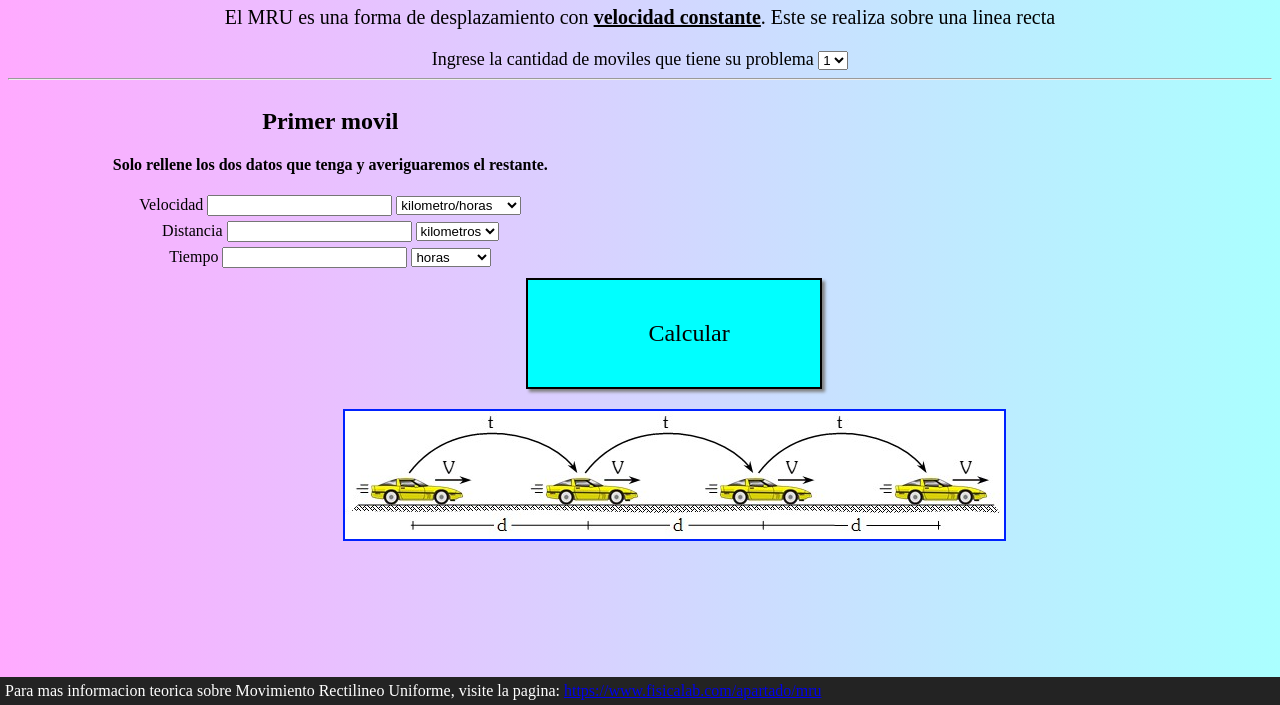
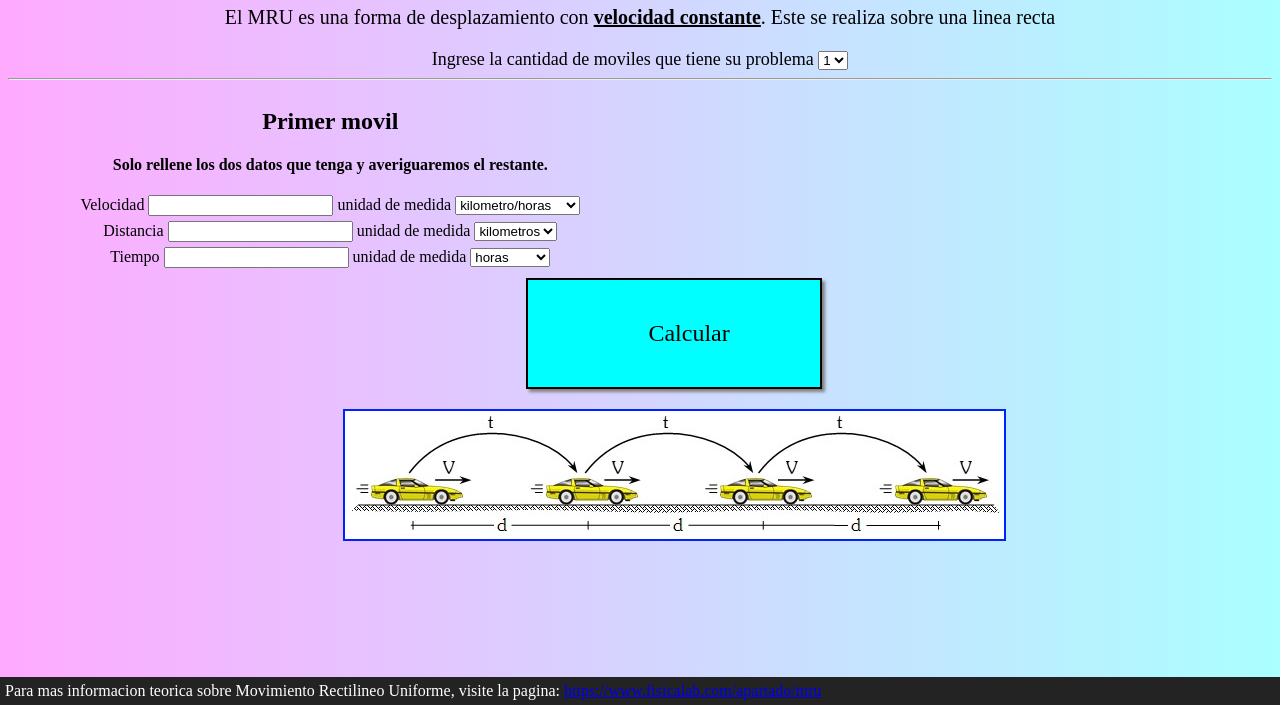
Before and after one commit to UCC-LabCompu2-Historico/proyecto2021-Garza-Degiovanni, a plain HTML site: page index.html in a window 1280 px wide. Both pictures are taken after a click on the element "Empezar". Shown: the part 95-800 px from the top of the page. Drawn offline with Linux system fonts and the light colour scheme.

Commit message:
Update index.html

```diff
--- a/index.html
+++ b/index.html
@@ -47,7 +47,7 @@
     <div>
         <label for="v1">Velocidad</label>
         <input type="number" name="velocidad" id="v1">
-        <!-- No hay label aproposito, el label seria el <input> -->
+        <label for="units-v1">unidad de medida</label>
         <select name="unidad de medida" id="units-v1">
             <option value="km/hs">kilometro/horas</option>
             <option value="m/s">metros/segundos</option>
@@ -58,6 +58,7 @@
     <div>
         <label for="x1">Distancia</label>
         <input type="number" name="distancia" id="x1">
+        <label for="units-x1">unidad de medida</label>
         <select name="unidad de medida" id="units-x1">
             <option value="km">kilometros</option>
             <option value="m">metros</option>
@@ -68,6 +69,7 @@
     <div>
         <label for="t1">Tiempo</label>
         <input type="number" name="tiempo" id="t1">
+        <label for="units-t1">unidad de medida</label>
         <select name="unidad de medida" id="units-t1">
             <option value="h">horas</option>
             <option value="s">segundos</option>
@@ -84,6 +86,7 @@
     <div>
         <label for="v2">Velocidad</label>
         <input type="number" name="velocidad" id="v2">
+        <label for="units-v2">unidad de medida</label>
         <select name="unidad de medida" id="units-v2">
             <option value="km/hs">kilometro/horas</option>
             <option value="m/s">metros/segundos</option>
@@ -93,6 +96,7 @@
     <div>
         <label for="x2">Distancia</label>
         <input type="number" name="distancia" id="x2">
+        <label for="units-x2">unidad de medida</label>
         <select name="unidad de medida" id="units-x2">
             <option value="km">kilometros</option>
             <option value="m">metros</option>
@@ -102,6 +106,7 @@
     <div>
         <label for="t2">Tiempo</label>
         <input type="number" name="tiempo" id="t2">
+        <label for="units-t2">unidad de medida</label>
         <select name="unidad de medida" id="units-t2">
             <option value="h">horas</option>
             <option value="s">segundos</option>
```
